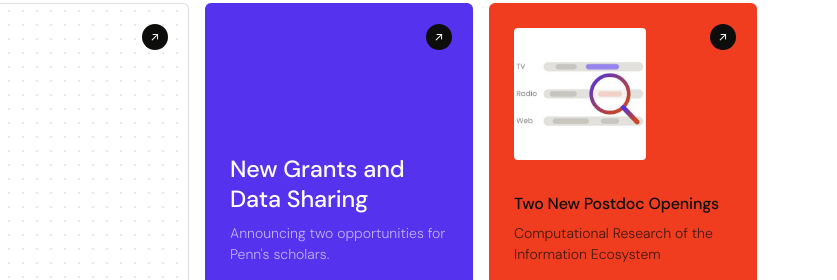
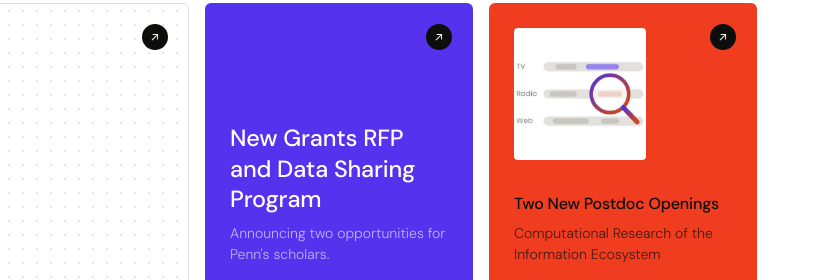
Before and after one commit to PennMEDIATED/home, a plain HTML site: page index.html in a window 1280 px wide. Shown: the part 940-1220 px from the top of the page, 443-1280 px from the left. Drawn offline with nearby package versions, Linux system fonts and the light colour scheme; no server answers.

Commit message:
title chnage

```diff
--- a/index.html
+++ b/index.html
@@ -63,7 +63,7 @@
         <a href="https://mediated.upenn.edu/blog/#data-sharing-grants-2026" target="_top" class="news-card news-card--square news-card--purple">
           <span class="news-card__arrow" aria-hidden="true">&#8599;</span>
           <div class="news-card__body news-card__body--bottom">
-            <h3 class="news-card__title">New Grants and Data Sharing</h3>
+            <h3 class="news-card__title">New Grants RFP and Data Sharing Program</h3>
             <p class="news-card__desc">Announcing two opportunities for Penn's scholars.</p>
           </div>
         </a>
```
Also changed, not shown: 1 other file.
